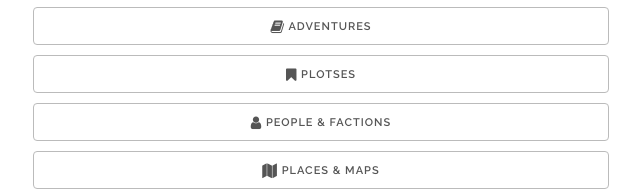
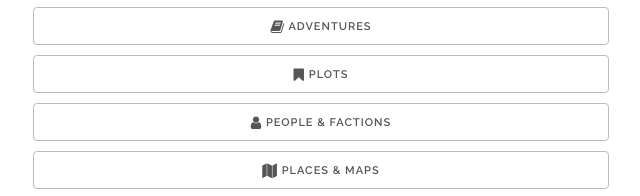
Before and after one commit to firthisaword/adventureventure, a plain HTML site: page index.html in a window 1280 px wide. Shown: the part 651-847 px from the top of the page, 319-959 px from the left. Drawn offline with nearby package versions, Linux system fonts and the light colour scheme.

```diff
--- a/index.html
+++ b/index.html
@@ -66,7 +66,7 @@
 <a class="button u-full-width" href="playlists.html"><i class="fa fa-lg fa-th-list"></i>
 Campaigns &amp; User Collections</a>
 <a class="button u-full-width" href="adventures.html"><i class="fa fa-lg fa-book"></i> Adventures</a>
-<a class="button u-full-width" href="plots.html"><i class="fa fa-lg fa-bookmark"></i> Plotses</a>
+<a class="button u-full-width" href="plots.html"><i class="fa fa-lg fa-bookmark"></i> Plots</a>
 <a class="button u-full-width" href="people.html"><i class="fa fa-lg fa-user"></i> People &amp; Factions</a>
 <a class="button u-full-width" href="places.html"><i class="fa fa-lg fa-map"></i> Places &amp; Maps</a>
 <a class="button u-full-width" href="archive.html"><i class="fa fa-lg fa-archive"></i> Your Archive</a>
```
Also changed, not shown: howtocommit.txt (added).
